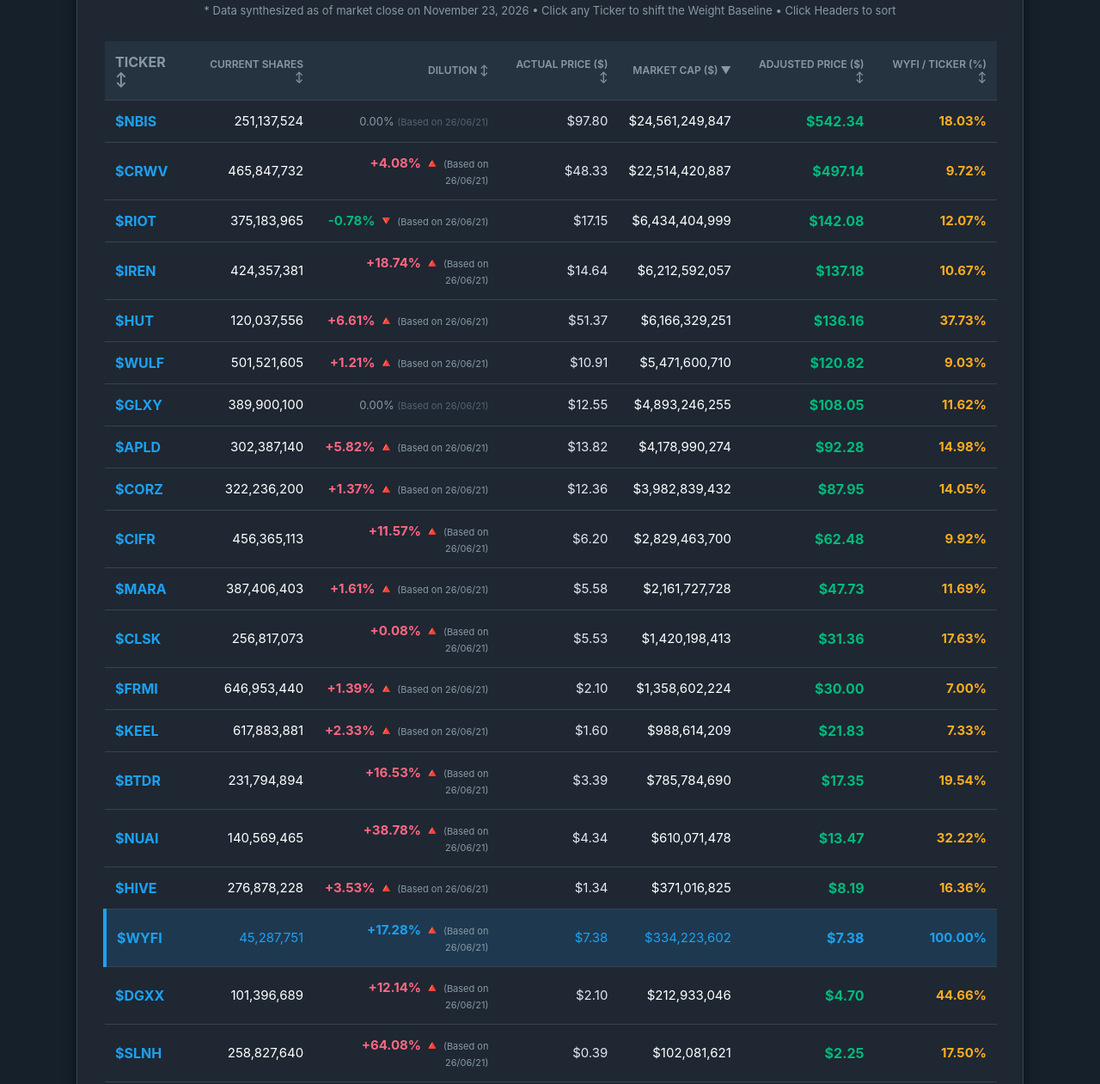
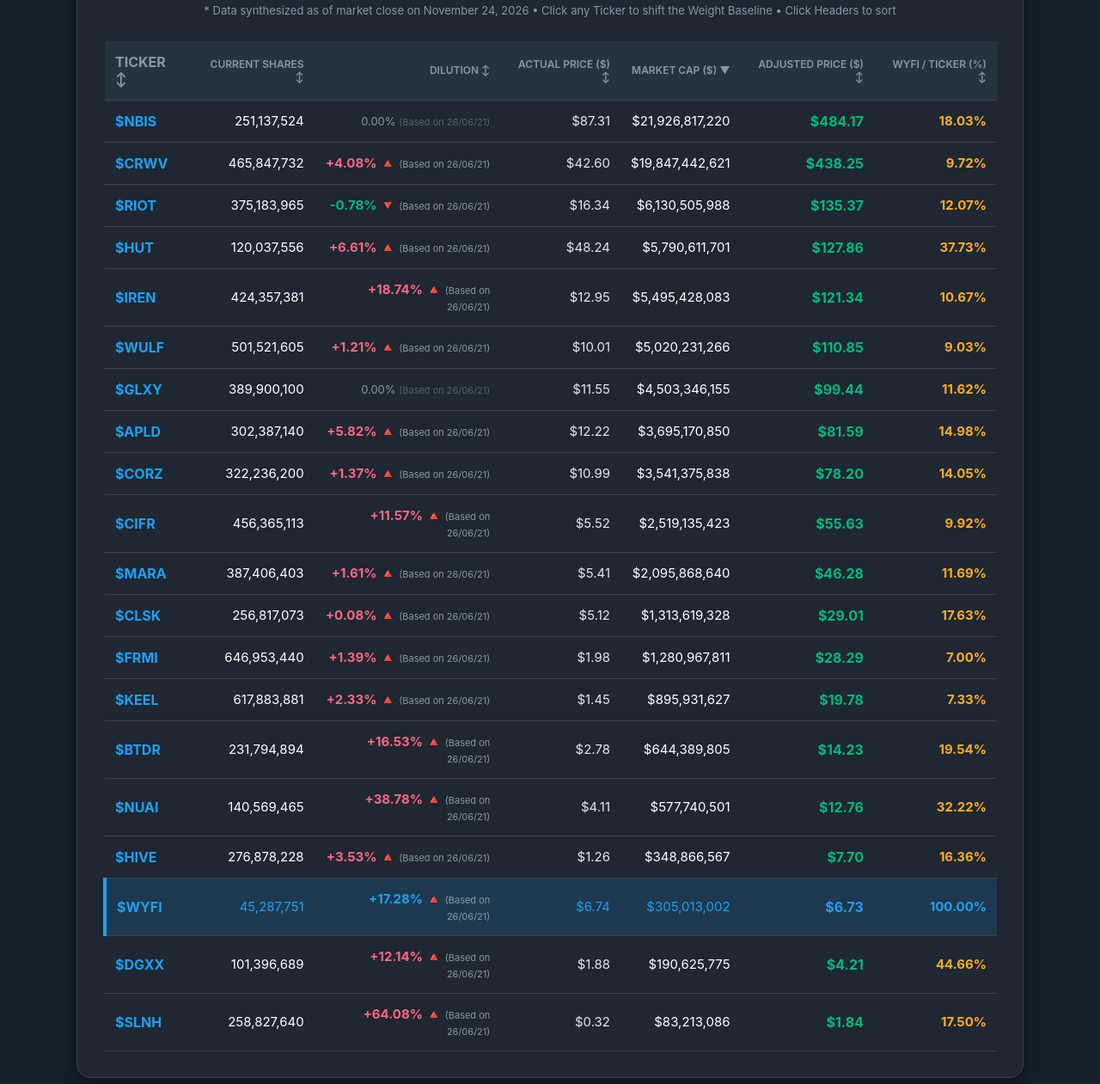
Before and after one commit to dgkittyh/neo-cloud-illusion, a plain HTML site: page index.html in a window 1280 px wide. Shown: the part 305-1566 px from the top of the page at 86% size. Drawn offline with Linux system fonts and the light colour scheme.

Commit message:
📡 라이브 데이터 및 타임스탬프 동기화 빌드

```diff
--- a/index.html
+++ b/index.html
@@ -41,7 +41,7 @@
         <strong>"How would the stock price respond to the same revenue growth under a highly optimized, scarce supply model?"</strong><br>
         By normalizing the float structure of all peer assets against <span id="baseTickerName" class="highlight-text">$WYFI (38.61M)</span>, we remove the weight of excessive share supply. This instantly unmasks the <strong>'Adjusted Price'</strong> — revealing the explosive valuation these companies would naturally achieve under a lean equity landscape.<br>
 
-        <span class="date-badge">* Data synthesized as of market close on November 23, 2026 • Click any Ticker to shift the Weight Baseline • Click Headers to sort</span>
+        <span class="date-badge">* Data synthesized as of market close on November 24, 2026 • Click any Ticker to shift the Weight Baseline • Click Headers to sort</span>
     </p>
 
     <table id="stockTable">
@@ -57,183 +57,183 @@
             </tr>
         </thead>
         <tbody>
-            <tr data-ticker="NBIS" data-shares="251137524" data-price="97.8" data-marketcap="24561249847">
+            <tr data-ticker="NBIS" data-shares="251137524" data-price="87.31" data-marketcap="21926817220">
                 <td>$NBIS</td>
                 <td>251,137,524</td>
                 <td style="color: #8899a6; font-size: 13px;">0.00% <span style="font-size: 11px; color: #536471;">(Based on 26/06/21)</span></td>
-                <td class="actual-price">$97.80</td>
-                <td>$24,561,249,847</td>
+                <td class="actual-price">$87.31</td>
+                <td>$21,926,817,220</td>
                 <td class="adjusted-price"></td>
                 <td class="percent-diff"></td>
             </tr>
-            <tr data-ticker="CRWV" data-shares="465847732" data-price="48.33" data-marketcap="22514420887">
+            <tr data-ticker="CRWV" data-shares="465847732" data-price="42.605" data-marketcap="19847442621">
                 <td>$CRWV</td>
                 <td>465,847,732</td>
                 <td style="color: #ff6781; font-weight: bold;">+4.08% 🔺 <span style="font-size: 11px; color: #8899a6; font-weight: normal;">(Based on 26/06/21)</span></td>
-                <td class="actual-price">$48.33</td>
-                <td>$22,514,420,887</td>
+                <td class="actual-price">$42.60</td>
+                <td>$19,847,442,621</td>
                 <td class="adjusted-price"></td>
                 <td class="percent-diff"></td>
             </tr>
-            <tr data-ticker="IREN" data-shares="424357381" data-price="14.64" data-marketcap="6212592057">
+            <tr data-ticker="IREN" data-shares="424357381" data-price="12.95" data-marketcap="5495428083">
                 <td>$IREN</td>
                 <td>424,357,381</td>
                 <td style="color: #ff6781; font-weight: bold;">+18.74% 🔺 <span style="font-size: 11px; color: #8899a6; font-weight: normal;">(Based on 26/06/21)</span></td>
-                <td class="actual-price">$14.64</td>
-                <td>$6,212,592,057</td>
+                <td class="actual-price">$12.95</td>
+                <td>$5,495,428,083</td>
                 <td class="adjusted-price"></td>
                 <td class="percent-diff"></td>
             </tr>
-            <tr data-ticker="WULF" data-shares="501521605" data-price="10.91" data-marketcap="5471600710">
+            <tr data-ticker="WULF" data-shares="501521605" data-price="10.01" data-marketcap="5020231266">
                 <td>$WULF</td>
                 <td>501,521,605</td>
                 <td style="color: #ff6781; font-weight: bold;">+1.21% 🔺 <span style="font-size: 11px; color: #8899a6; font-weight: normal;">(Based on 26/06/21)</span></td>
-                <td class="actual-price">$10.91</td>
-                <td>$5,471,600,710</td>
+                <td class="actual-price">$10.01</td>
+                <td>$5,020,231,266</td>
                 <td class="adjusted-price"></td>
                 <td class="percent-diff"></td>
             </tr>
-            <tr data-ticker="HUT" data-shares="120037556" data-price="51.37" data-marketcap="6166329251">
+            <tr data-ticker="HUT" data-shares="120037556" data-price="48.24" data-marketcap="5790611701">
                 <td>$HUT</td>
                 <td>120,037,556</td>
                 <td style="color: #ff6781; font-weight: bold;">+6.61% 🔺 <span style="font-size: 11px; color: #8899a6; font-weight: normal;">(Based on 26/06/21)</span></td>
-                <td class="actual-price">$51.37</td>
-                <td>$6,166,329,251</td>
+                <td class="actual-price">$48.24</td>
+                <td>$5,790,611,701</td>
                 <td class="adjusted-price"></td>
                 <td class="percent-diff"></td>
             </tr>
-            <tr data-ticker="APLD" data-shares="302387140" data-price="13.82" data-marketcap="4178990274">
+            <tr data-ticker="APLD" data-shares="302387140" data-price="12.22" data-marketcap="3695170850">
                 <td>$APLD</td>
                 <td>302,387,140</td>
                 <td style="color: #ff6781; font-weight: bold;">+5.82% 🔺 <span style="font-size: 11px; color: #8899a6; font-weight: normal;">(Based on 26/06/21)</span></td>
-                <td class="actual-price">$13.82</td>
-                <td>$4,178,990,274</td>
+                <td class="actual-price">$12.22</td>
+                <td>$3,695,170,850</td>
                 <td class="adjusted-price"></td>
                 <td class="percent-diff"></td>
             </tr>
-            <tr data-ticker="CIFR" data-shares="456365113" data-price="6.2" data-marketcap="2829463700">
+            <tr data-ticker="CIFR" data-shares="456365113" data-price="5.52" data-marketcap="2519135423">
                 <td>$CIFR</td>
                 <td>456,365,113</td>
                 <td style="color: #ff6781; font-weight: bold;">+11.57% 🔺 <span style="font-size: 11px; color: #8899a6; font-weight: normal;">(Based on 26/06/21)</span></td>
-                <td class="actual-price">$6.20</td>
-                <td>$2,829,463,700</td>
+                <td class="actual-price">$5.52</td>
+                <td>$2,519,135,423</td>
                 <td class="adjusted-price"></td>
                 <td class="percent-diff"></td>
             </tr>
-            <tr data-ticker="CORZ" data-shares="322236200" data-price="12.36" data-marketcap="3982839432">
+            <tr data-ticker="CORZ" data-shares="322236200" data-price="10.99" data-marketcap="3541375838">
                 <td>$CORZ</td>
                 <td>322,236,200</td>
                 <td style="color: #ff6781; font-weight: bold;">+1.37% 🔺 <span style="font-size: 11px; color: #8899a6; font-weight: normal;">(Based on 26/06/21)</span></td>
-                <td class="actual-price">$12.36</td>
-                <td>$3,982,839,432</td>
+                <td class="actual-price">$10.99</td>
+                <td>$3,541,375,838</td>
                 <td class="adjusted-price"></td>
                 <td class="percent-diff"></td>
             </tr>
-            <tr data-ticker="FRMI" data-shares="646953440" data-price="2.1" data-marketcap="1358602224">
+            <tr data-ticker="FRMI" data-shares="646953440" data-price="1.98" data-marketcap="1280967811">
                 <td>$FRMI</td>
                 <td>646,953,440</td>
                 <td style="color: #ff6781; font-weight: bold;">+1.39% 🔺 <span style="font-size: 11px; color: #8899a6; font-weight: normal;">(Based on 26/06/21)</span></td>
-                <td class="actual-price">$2.10</td>
-                <td>$1,358,602,224</td>
+                <td class="actual-price">$1.98</td>
+                <td>$1,280,967,811</td>
                 <td class="adjusted-price"></td>
                 <td class="percent-diff"></td>
             </tr>
-            <tr data-ticker="MARA" data-shares="387406403" data-price="5.58" data-marketcap="2161727728">
+            <tr data-ticker="MARA" data-shares="387406403" data-price="5.41" data-marketcap="2095868640">
                 <td>$MARA</td>
                 <td>387,406,403</td>
                 <td style="color: #ff6781; font-weight: bold;">+1.61% 🔺 <span style="font-size: 11px; color: #8899a6; font-weight: normal;">(Based on 26/06/21)</span></td>
-                <td class="actual-price">$5.58</td>
-                <td>$2,161,727,728</td>
+                <td class="actual-price">$5.41</td>
+                <td>$2,095,868,640</td>
                 <td class="adjusted-price"></td>
                 <td class="percent-diff"></td>
             </tr>
-            <tr data-ticker="CLSK" data-shares="256817073" data-price="5.53" data-marketcap="1420198413">
+            <tr data-ticker="CLSK" data-shares="256817073" data-price="5.115" data-marketcap="1313619328">
                 <td>$CLSK</td>
                 <td>256,817,073</td>
                 <td style="color: #ff6781; font-weight: bold;">+0.08% 🔺 <span style="font-size: 11px; color: #8899a6; font-weight: normal;">(Based on 26/06/21)</span></td>
-                <td class="actual-price">$5.53</td>
-                <td>$1,420,198,413</td>
+                <td class="actual-price">$5.12</td>
+                <td>$1,313,619,328</td>
                 <td class="adjusted-price"></td>
                 <td class="percent-diff"></td>
             </tr>
-            <tr data-ticker="BTDR" data-shares="231794894" data-price="3.39" data-marketcap="785784690">
+            <tr data-ticker="BTDR" data-shares="231794894" data-price="2.78" data-marketcap="644389805">
                 <td>$BTDR</td>
                 <td>231,794,894</td>
                 <td style="color: #ff6781; font-weight: bold;">+16.53% 🔺 <span style="font-size: 11px; color: #8899a6; font-weight: normal;">(Based on 26/06/21)</span></td>
-                <td class="actual-price">$3.39</td>
-                <td>$785,784,690</td>
+                <td class="actual-price">$2.78</td>
+                <td>$644,389,805</td>
                 <td class="adjusted-price"></td>
                 <td class="percent-diff"></td>
             </tr>
-            <tr data-ticker="KEEL" data-shares="617883881" data-price="1.6" data-marketcap="988614209">
+            <tr data-ticker="KEEL" data-shares="617883881" data-price="1.45" data-marketcap="895931627">
                 <td>$KEEL</td>
                 <td>617,883,881</td>
                 <td style="color: #ff6781; font-weight: bold;">+2.33% 🔺 <span style="font-size: 11px; color: #8899a6; font-weight: normal;">(Based on 26/06/21)</span></td>
-                <td class="actual-price">$1.60</td>
-                <td>$988,614,209</td>
+                <td class="actual-price">$1.45</td>
+                <td>$895,931,627</td>
                 <td class="adjusted-price"></td>
                 <td class="percent-diff"></td>
             </tr>
-            <tr data-ticker="WYFI" data-shares="45287751" data-price="7.38" data-marketcap="334223602">
+            <tr data-ticker="WYFI" data-shares="45287751" data-price="6.735" data-marketcap="305013002">
                 <td>$WYFI</td>
                 <td>45,287,751</td>
                 <td style="color: #ff6781; font-weight: bold;">+17.28% 🔺 <span style="font-size: 11px; color: #8899a6; font-weight: normal;">(Based on 26/06/21)</span></td>
-                <td class="actual-price">$7.38</td>
-                <td>$334,223,602</td>
+                <td class="actual-price">$6.74</td>
+                <td>$305,013,002</td>
                 <td class="adjusted-price"></td>
                 <td class="percent-diff"></td>
             </tr>
-            <tr data-ticker="HIVE" data-shares="276878228" data-price="1.34" data-marketcap="371016825">
+            <tr data-ticker="HIVE" data-shares="276878228" data-price="1.26" data-marketcap="348866567">
                 <td>$HIVE</td>
                 <td>276,878,228</td>
                 <td style="color: #ff6781; font-weight: bold;">+3.53% 🔺 <span style="font-size: 11px; color: #8899a6; font-weight: normal;">(Based on 26/06/21)</span></td>
-                <td class="actual-price">$1.34</td>
-                <td>$371,016,825</td>
+                <td class="actual-price">$1.26</td>
+                <td>$348,866,567</td>
                 <td class="adjusted-price"></td>
                 <td class="percent-diff"></td>
             </tr>
-            <tr data-ticker="NUAI" data-shares="140569465" data-price="4.34" data-marketcap="610071478">
+            <tr data-ticker="NUAI" data-shares="140569465" data-price="4.11" data-marketcap="577740501">
                 <td>$NUAI</td>
                 <td>140,569,465</td>
                 <td style="color: #ff6781; font-weight: bold;">+38.78% 🔺 <span style="font-size: 11px; color: #8899a6; font-weight: normal;">(Based on 26/06/21)</span></td>
-                <td class="actual-price">$4.34</td>
-                <td>$610,071,478</td>
+                <td class="actual-price">$4.11</td>
+                <td>$577,740,501</td>
                 <td class="adjusted-price"></td>
                 <td class="percent-diff"></td>
             </tr>
-            <tr data-ticker="DGXX" data-shares="101396689" data-price="2.1" data-marketcap="212933046">
+            <tr data-ticker="DGXX" data-shares="101396689" data-price="1.88" data-marketcap="190625775">
                 <td>$DGXX</td>
                 <td>101,396,689</td>
                 <td style="color: #ff6781; font-weight: bold;">+12.14% 🔺 <span style="font-size: 11px; color: #8899a6; font-weight: normal;">(Based on 26/06/21)</span></td>
-                <td class="actual-price">$2.10</td>
-                <td>$212,933,046</td>
+                <td class="actual-price">$1.88</td>
+                <td>$190,625,775</td>
                 <td class="adjusted-price"></td>
                 <td class="percent-diff"></td>
             </tr>
-            <tr data-ticker="SLNH" data-shares="258827640" data-price="0.3944" data-marketcap="102081621">
+            <tr data-ticker="SLNH" data-shares="258827640" data-price="0.3215" data-marketcap="83213086">
                 <td>$SLNH</td>
                 <td>258,827,640</td>
                 <td style="color: #ff6781; font-weight: bold;">+64.08% 🔺 <span style="font-size: 11px; color: #8899a6; font-weight: normal;">(Based on 26/06/21)</span></td>
-                <td class="actual-price">$0.39</td>
-                <td>$102,081,621</td>
+                <td class="actual-price">$0.32</td>
+                <td>$83,213,086</td>
                 <td class="adjusted-price"></td>
                 <td class="percent-diff"></td>
             </tr>
-            <tr data-ticker="GLXY" data-shares="389900100" data-price="12.55" data-marketcap="4893246255">
+            <tr data-ticker="GLXY" data-shares="389900100" data-price="11.55" data-marketcap="4503346155">
                 <td>$GLXY</td>
                 <td>389,900,100</td>
                 <td style="color: #8899a6; font-size: 13px;">0.00% <span style="font-size: 11px; color: #536471;">(Based on 26/06/21)</span></td>
-                <td class="actual-price">$12.55</td>
-                <td>$4,893,246,255</td>
+                <td class="actual-price">$11.55</td>
+                <td>$4,503,346,155</td>
                 <td class="adjusted-price"></td>
                 <td class="percent-diff"></td>
             </tr>
-            <tr data-ticker="RIOT" data-shares="375183965" data-price="17.15" data-marketcap="6434404999">
+            <tr data-ticker="RIOT" data-shares="375183965" data-price="16.34" data-marketcap="6130505988">
                 <td>$RIOT</td>
                 <td>375,183,965</td>
                 <td style="color: #00ba7c; font-weight: bold;">-0.78% 🔻 <span style="font-size: 11px; color: #8899a6; font-weight: normal;">(Based on 26/06/21)</span></td>
-                <td class="actual-price">$17.15</td>
-                <td>$6,434,404,999</td>
+                <td class="actual-price">$16.34</td>
+                <td>$6,130,505,988</td>
                 <td class="adjusted-price"></td>
                 <td class="percent-diff"></td>
             </tr>
```
